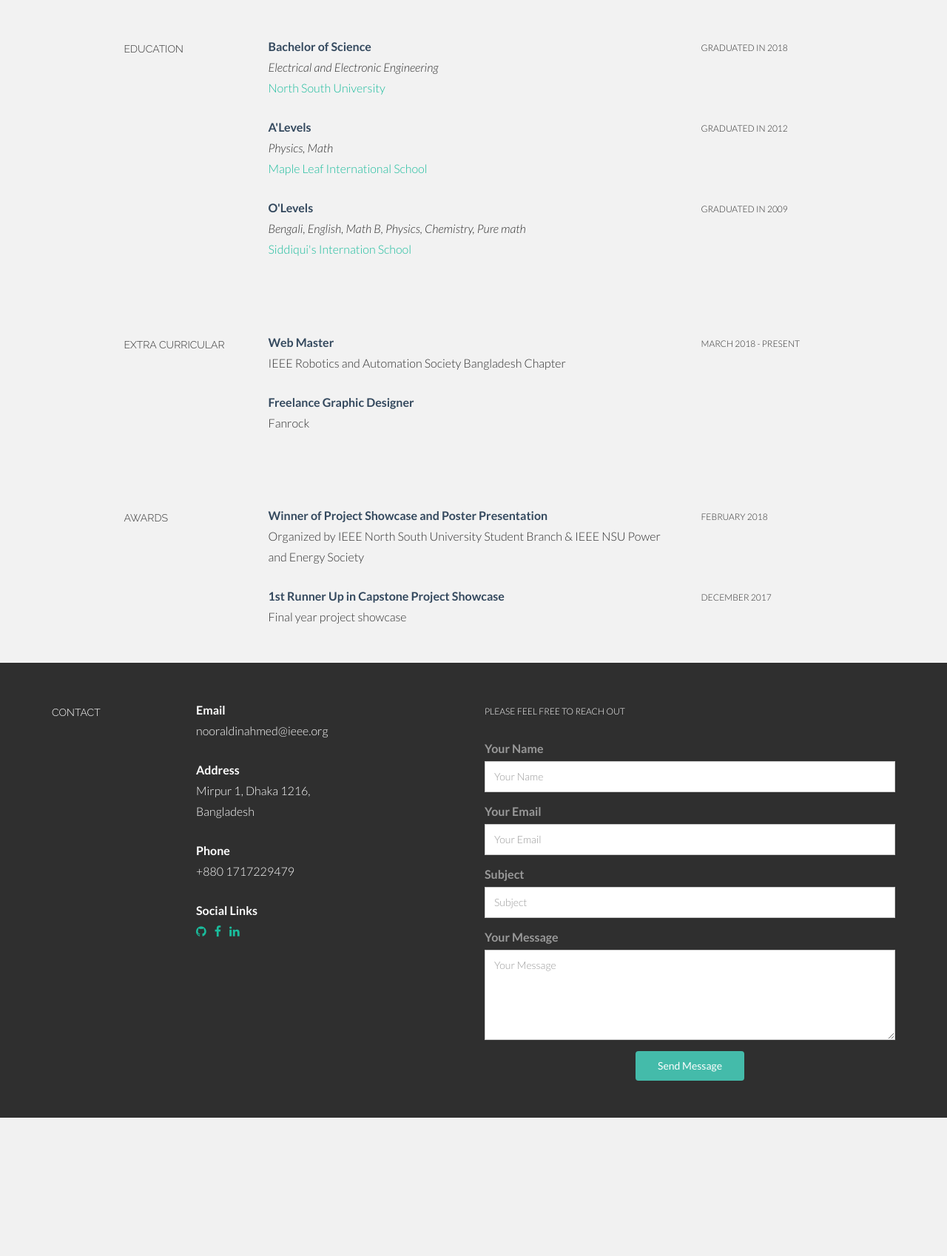
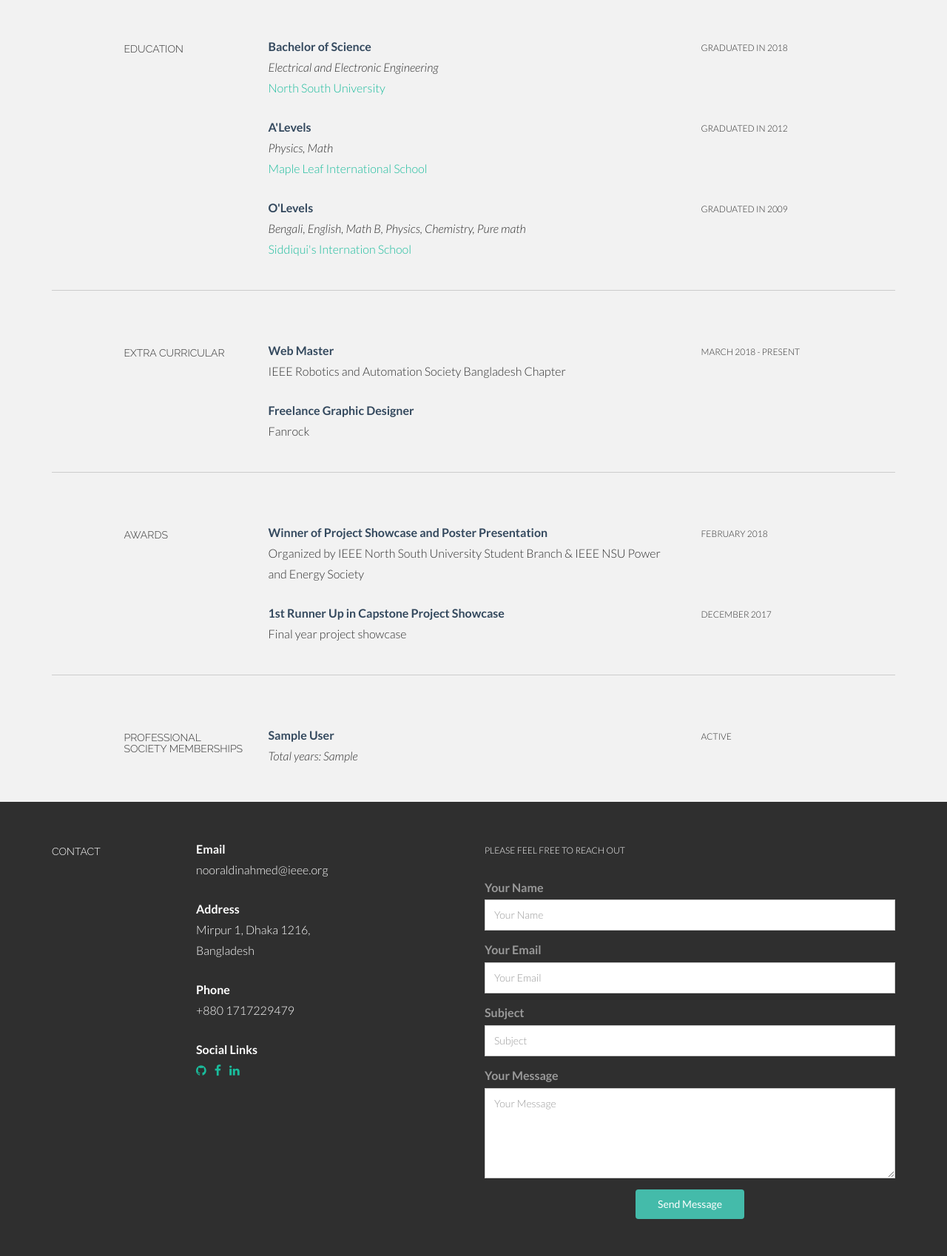
Before and after one commit to nadahmed/electromysterioDjango, a Django app: page / in a window 1280 px wide. Shown: the part 1686-3384 px from the top of the page at 74% size. Before the commit the page ends 3197 px from the top, so only its background shows below. Run offline with Django 3.2, Linux system fonts and the light colour scheme; data comes from the database, SQL or seed files in the repository; tables that the repository leaves empty hold one stand-in row (values such as "Sample post"); some libraries are stand-ins or nearby versions.

Commit message:
Professional society membership added

```diff
--- a/electromysterio/settings.py
+++ b/electromysterio/settings.py
@@ -24,8 +24,8 @@ BASE_DIR = os.path.dirname(os.path.dirname(os.path.abspath(__file__)))
 SECRET_KEY = '02$xitj*6ajqctc$8po30f#9is2rs1w)=)&+3&f^iz(xne!0k#'
 
 # SECURITY WARNING: don't run with debug turned on in production!
-# DEBUG = True
-DEBUG = False
+DEBUG = True
+# DEBUG = False
 
 ALLOWED_HOSTS = ['*']
 
--- a/portfolio/admin.py
+++ b/portfolio/admin.py
@@ -1,6 +1,7 @@
 from django.contrib import admin
-from .models import Software, Hardware, Others, Achievement, Education, Work, About
+from .models import Software, Hardware, Others, Achievement, Education, Work, About, ProMembership
 
+admin.site.register(ProMembership)
 admin.site.register(About)
 admin.site.register(Software)
 admin.site.register(Others)
--- a/portfolio/models.py
+++ b/portfolio/models.py
@@ -82,3 +82,11 @@ class Volunteer(models.Model):
 
     def __str__(self):
         return self.company
+
+class ProMembership(models.Model):
+    title = models.CharField(verbose_name="Membership Name", max_length = 50, unique=True)
+    status = models.BooleanField(verbose_name='Active')
+    institutionURL= models.URLField(verbose_name="Website", default='#')
+    years = models.CharField(verbose_name='Total years', max_length=25, blank=True, null=True)
+    def __str__(self):
+        return self.title
--- a/portfolio/templates/portfolio/index.html
+++ b/portfolio/templates/portfolio/index.html
@@ -127,12 +127,12 @@
                                 <sm> Expert</sm>
                             </p>
                         </div>
-                        <div class="col-xs-5 col-lg-12">
+                        <div class="col-xs-4 col-lg-12">
                             <p><i class="fa fa-circle" style="color:#1abc9c"></i>
                                 <sm> Intermediate</sm>
                             </p>
                         </div>
-                        <div class="col-xs-3 col-lg-12">
+                        <div class="col-xs-4 col-lg-12">
                             <p><i class="fa fa-circle" style="color: #1486c9"></i>
                                 <sm> Beginner</sm>
                             </p>
@@ -297,7 +297,7 @@
 
                     </div>
                     <!--/.row -->
-                    <br>
+                    <hr>
                 </div>
                 <!--/.container -->
 
@@ -403,8 +403,9 @@
                         </div>
                     </div>
                     <!--/.row -->
+                    <hr>
                 </div>
-                <br>
+
                 <!--AWARDS DESCRIPTION -->
                 <div class="container desc">
                     <div class="row">
@@ -438,6 +439,36 @@
                                 <sm>DECEMBER 2017</sm>
                             </p>
                         </div>
+
+                    </div>
+                    <!--/.row -->
+                    <hr>
+                </div>
+                <!--/.container -->
+                <!--PROFESSIONAL SOCIETY MEMBERSHIPS DESCRIPTION -->
+                <div class="container desc">
+                    <div class="row">
+                        <div class="col-lg-2 col-lg-offset-1">
+                            <h5>PROFESSIONAL SOCIETY MEMBERSHIPS</h5>
+                        </div>
+                        {% for pro in proMemberships %}
+                    {% if forloop.first %}
+                    <div class="col-lg-6">
+                        {% else %}
+                        <div class="col-lg-6 col-lg-offset-3">
+                            {% endif %}
+                            <p>
+                                <a {% if pro.institutionURL %} href={{ pro.institutionURL }} target="_blank"
+                                    {% endif %}><t>{{ pro.title }}</t></a><br /><i> Total years: {{ pro.years }}</i>
+                            </p>
+                        </div>
+                        <div class="col-lg-3">
+                            <p>
+                                <sm>{% if pro.status %} ACTIVE {% else %} INACTIVE {% endif %}</sm><br />
+                            </p>
+
+                        </div>
+                        {% endfor %}
 
                     </div>
                     <!--/.row -->
--- a/portfolio/views.py
+++ b/portfolio/views.py
@@ -1,6 +1,6 @@
 from django.shortcuts import render, redirect, HttpResponse
 from django.views import View
-from .models import Education, Work, Software, Hardware, Others, About
+from .models import Education, Work, Software, Hardware, Others, About, ProMembership
 from .forms import ContactForm
 from django.core.mail import send_mail
 
@@ -14,6 +14,7 @@ class Index(View):
         self.context['hardwares']=Hardware.objects.all().order_by('-level')
         self.context['softwares']=Software.objects.all().order_by('-level')
         self.context['others']=Others.objects.all().order_by('-level')
+        self.context['proMemberships']= ProMembership.objects.all()
         return render(request, 'portfolio/index.html', self.context)
 
     def post(self, request):
```
Also changed, not shown: portfolio/migrations/0011_promembership.py (added), portfolio/migrations/0012_auto_20190226_1449.py (added), portfolio/migrations/0013_promembership_institutionurl.py (added).
